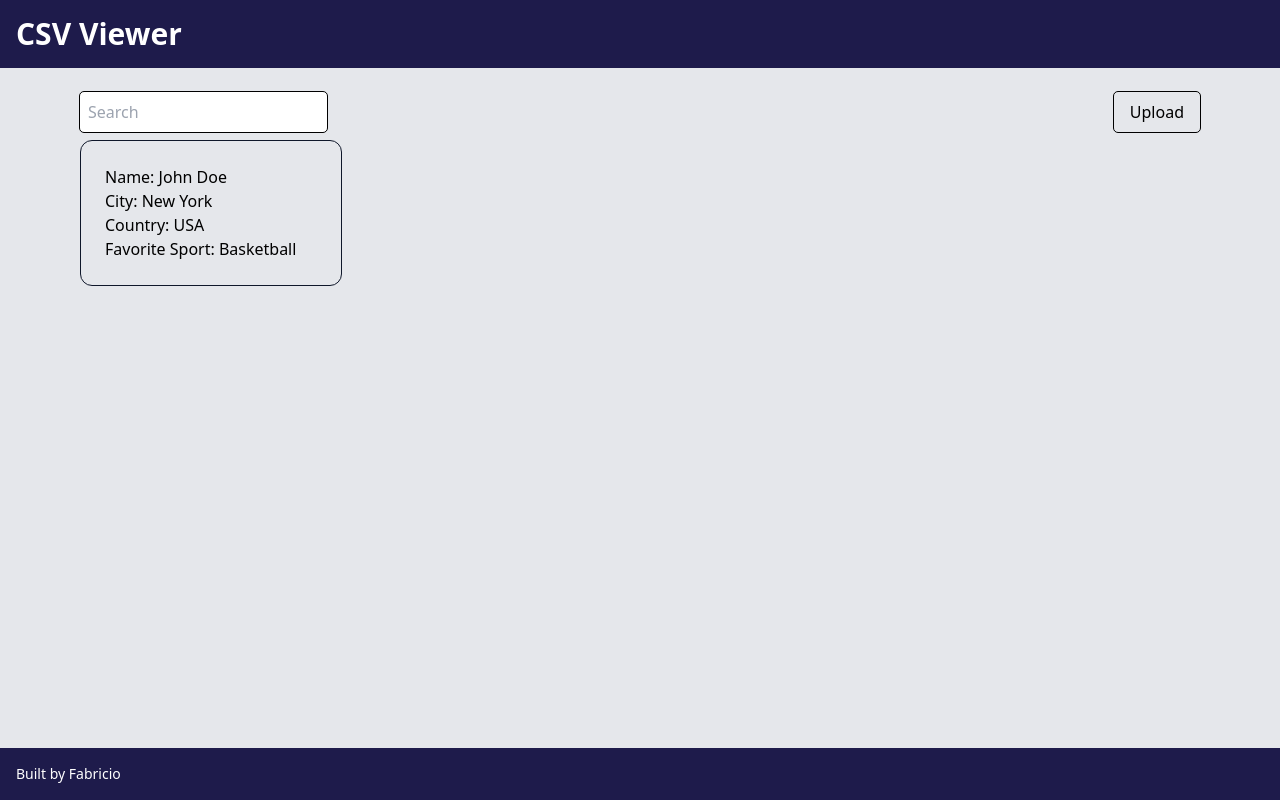
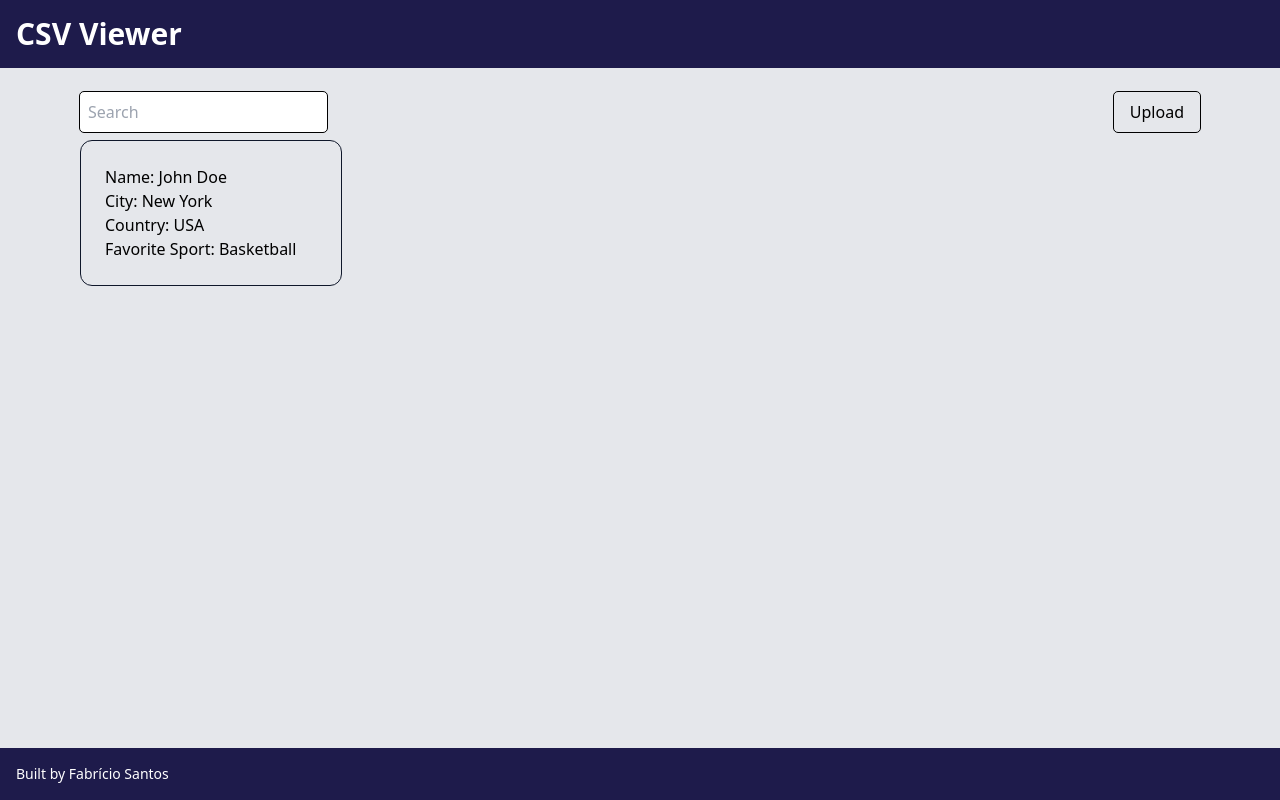
Before and after one commit to fabriciored/csv-viewer, a React (Vite) app in the folder frontend/: page / in a window 1280 px wide. Built offline with nearby package versions, Linux system fonts and the light colour scheme.

Commit message:
refactor: add full name

```diff
--- a/frontend/src/layout/footer/index.tsx
+++ b/frontend/src/layout/footer/index.tsx
@@ -4,7 +4,7 @@ function Footer() {
       <p className="text-sm text-white">
         Built by{" "}
         <a href="https://github.com/fabriciored" target="_blank">
-          Fabricio
+          Fabrício Santos
         </a>
       </p>
     </footer>
```
